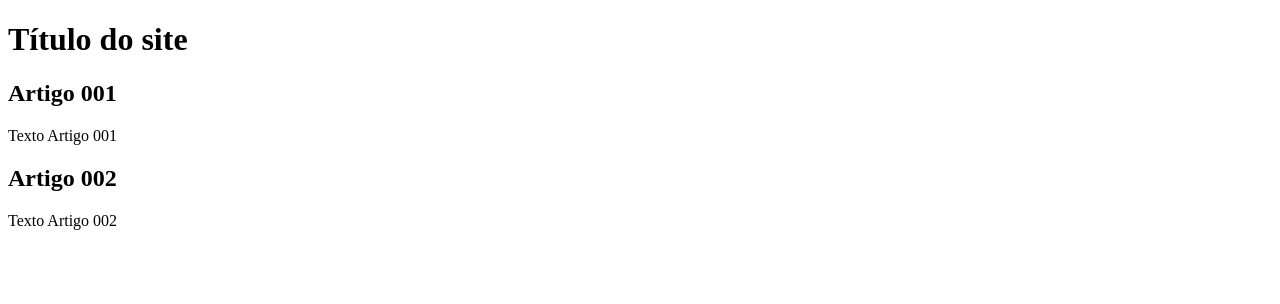
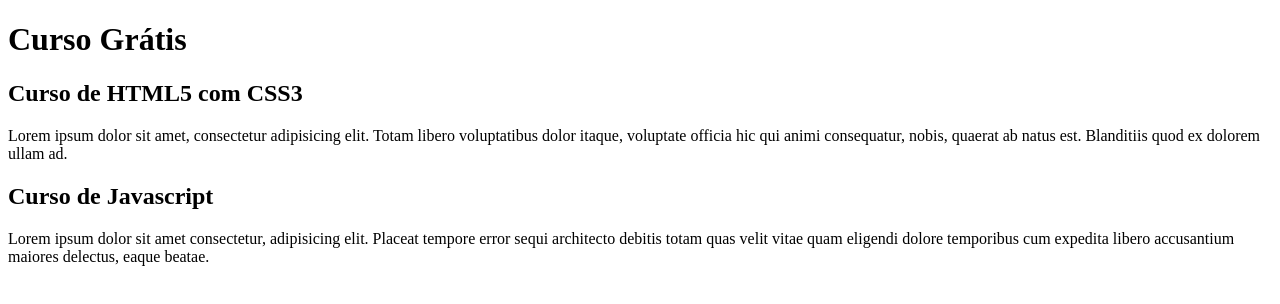
Before and after one commit to luizacn/projeto-site, a plain HTML site: page index.html in a window 1280 px wide. Drawn offline with Linux system fonts and the light colour scheme.

Commit message:
comecei a escrever o conteúdo

```diff
--- a/index.html
+++ b/index.html
@@ -10,16 +10,16 @@
 <body>
     <main>
         <header>
-            <h1>Título do site</h1>
+            <h1>Curso Grátis</h1>
         </header>
         <article>
-            <h2>Artigo 001</h2>
-            <p>Texto Artigo 001</p>
+            <h2>Curso de HTML5 com CSS3</h2>
+            <p>Lorem ipsum dolor sit amet, consectetur adipisicing elit. Totam libero voluptatibus dolor itaque, voluptate officia hic qui animi consequatur, nobis, quaerat ab natus est. Blanditiis quod ex dolorem ullam ad.</p>
         </article>
 
         <article>
-            <h2>Artigo 002</h2>
-            <p>Texto Artigo 002</p>
+            <h2>Curso de Javascript</h2>
+            <p>Lorem ipsum dolor sit amet consectetur, adipisicing elit. Placeat tempore error sequi architecto debitis totam quas velit vitae quam eligendi dolore temporibus cum expedita libero accusantium maiores delectus, eaque beatae.</p>
         </article>
     </main>
 </body>
```
